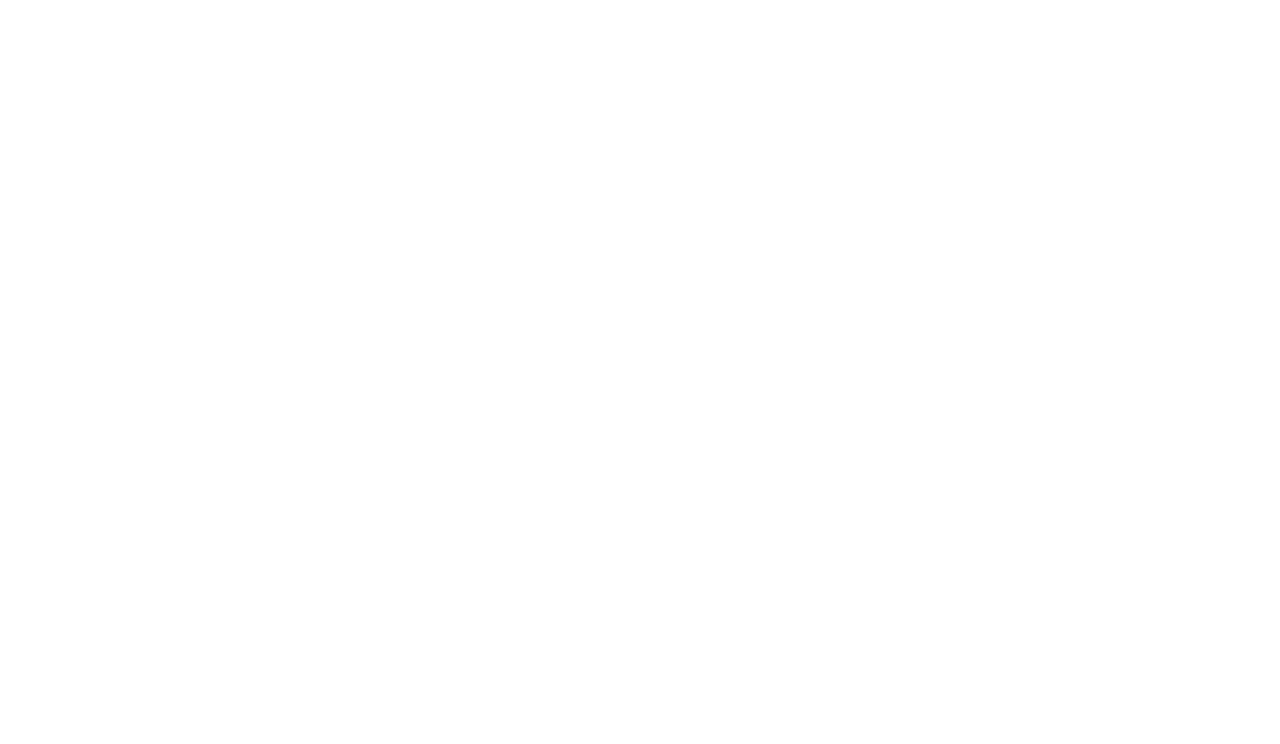
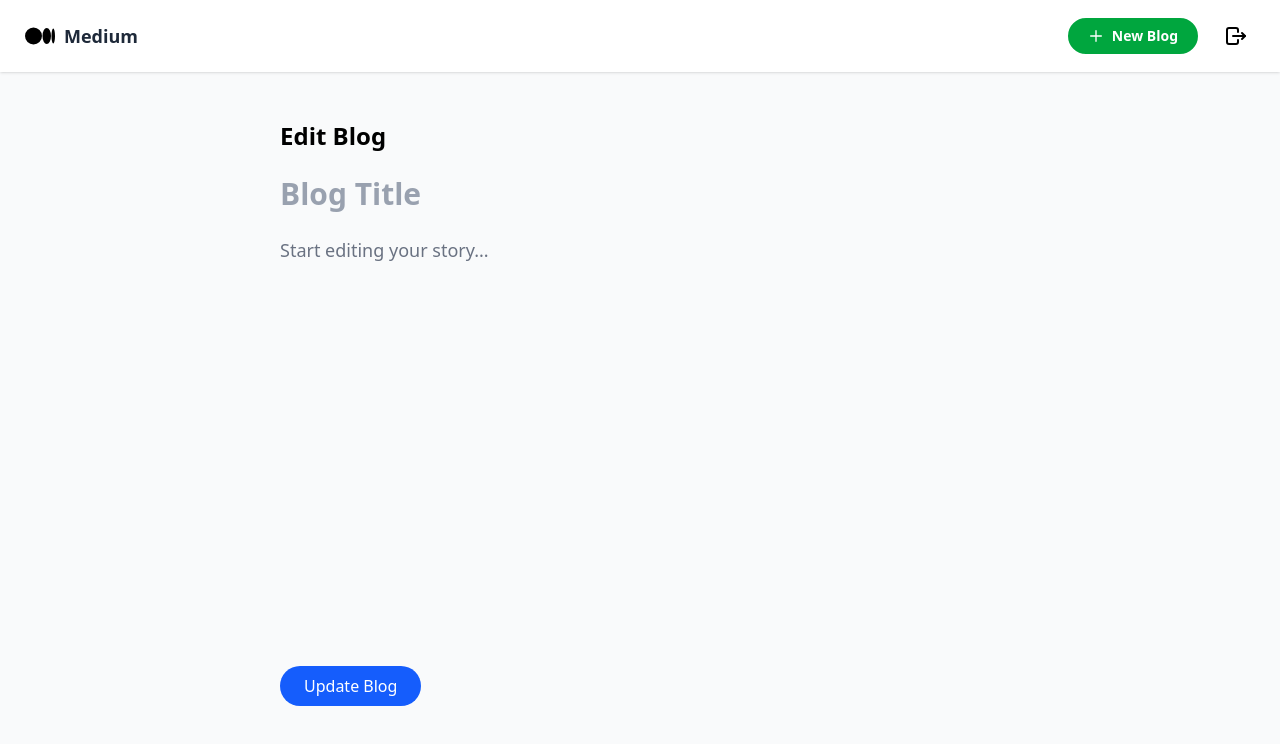
Before and after one commit to vatsalbhalla04/Medium-App, a React (Vite) app in the folder Frontend/: page /blog/edit/1 in a window 1280 px wide. Before the commit this address had no page. Shown: the top 744 px of the page. Built offline with nearby package versions, Linux system fonts and the light colour scheme; no server answers.

Commit message:
Feature Changes

```diff
--- a/Frontend/package.json
+++ b/Frontend/package.json
@@ -13,6 +13,7 @@
     "@tailwindcss/vite": "^4.1.10",
     "@vatsalbhalla03/medium-common": "^1.0.1",
     "axios": "^1.10.0",
+    "jwt-decode": "^4.0.0",
     "react": "^19.1.0",
     "react-dom": "^19.1.0",
     "react-router-dom": "^7.6.2",
--- a/Frontend/src/MainMedium.tsx
+++ b/Frontend/src/MainMedium.tsx
@@ -7,6 +7,7 @@
 import { DetailBlogPage } from "./pages/DetailBlogPage";
 import { LandingPage } from "./pages/LandingPage";
 import { WriteBlog } from "./pages/WriteBlog";
+import EditBlog from "./pages/EditBlog";
 
 export default function MainMedium() {
   return (
@@ -19,6 +20,7 @@
           <Route path="/blogs" element={<Blog />} />
           <Route path="/blog/getBlog/:id" element={<DetailBlogPage/>} />
           <Route path="/blog/writeBlog/" element={<WriteBlog/>} />
+          <Route path="/blog/edit/:id" element={<EditBlog />} />
         </Routes>
       </BrowserRouter>
       <ToastContainer position="top-center" autoClose={2000} />
--- /dev/null
+++ b/Frontend/src/config/getUserFromToken.tsx
@@ -0,0 +1,22 @@
+// utils/getUserFromToken.ts
+import jwtDecode from "jwt-decode";
+
+interface TokenPayload {
+  id: string;
+  name: string;
+  email?: string;
+  exp?: number;
+}
+
+export function getUserFromToken(): TokenPayload | null {
+  const token = localStorage.getItem("token");
+  if (!token) return null;
+
+  try {
+    const payload = jwtDecode<TokenPayload>(token);
+    return payload;
+  } catch (e) {
+    console.error("Failed to decode token:", e);
+    return null;
+  }
+}
--- /dev/null
+++ b/Frontend/src/hooks/useUpdateBlog.tsx
@@ -0,0 +1,44 @@
+import { useState } from "react";
+import axios from "axios";
+import { BACKEND_URL } from "../config/configg";
+
+interface UpdateBlogInput {
+  id: string;
+  title: string;
+  content: string;
+}
+
+export function useUpdateBlog() {
+  const [loading, setLoading] = useState(false);
+  const [error, setError] = useState<string | null>(null);
+  const [success, setSuccess] = useState(false);
+
+  const updateBlog = async (input: UpdateBlogInput) => {
+    setLoading(true);
+    setError(null);
+    setSuccess(false);
+
+    try {
+      const response = await axios.put(`${BACKEND_URL}/api/v1/blog/updateBlog`, input, {
+        headers: {
+          Authorization: `Bearer ${localStorage.getItem("token")}`,
+        },
+      });
+
+      if (response.status === 200) {
+        setSuccess(true);
+      }
+    } catch (err: any) {
+      setError(err?.response?.data?.message || "Failed to update blog");
+    } finally {
+      setLoading(false);
+    }
+  };
+
+  return {
+    updateBlog,
+    loading,
+    error,
+    success,
+  };
+}
--- /dev/null
+++ b/Frontend/src/pages/EditBlog.tsx
@@ -0,0 +1,66 @@
+import { useParams, useNavigate } from "react-router-dom";
+import { useBlog } from "../hooks/blogHooks";
+import { useUpdateBlog } from "../hooks/useUpdateBlog";
+import { useState, useEffect } from "react";
+import AppBar from "../components/AppBar";
+import { toast } from "react-toastify";
+
+export default function EditBlog() {
+  const { id } = useParams<{ id: string }>();
+  const { loading, blog } = useBlog({ id: id! });
+  const { updateBlog, loading: updating, error, success } = useUpdateBlog();
+
+  const [title, setTitle] = useState("");
+  const [content, setContent] = useState("");
+  const navigate = useNavigate();
+
+  useEffect(() => {
+    if (blog) {
+      setTitle(blog.title);
+      setContent(blog.content);
+    }
+  }, [blog]);
+
+  const handleUpdate = async () => {
+    await updateBlog({ id: id!, title, content });
+    if (success) {
+      toast.success("Blog updated successfully");
+      navigate(`/blog/getBlog/${id}`);
+    }
+  };
+
+  return (
+    <div className="bg-gray-50 min-h-screen">
+      <AppBar />
+      <div className="max-w-3xl mx-auto mt-12 px-6">
+        <h1 className="text-2xl font-bold mb-6">Edit Blog</h1>
+
+        <input
+          type="text"
+          placeholder="Blog Title"
+          className="w-full text-3xl font-semibold outline-none bg-transparent placeholder-gray-400 mb-6"
+          value={title}
+          onChange={(e) => setTitle(e.target.value)}
+        />
+
+        <textarea
+          placeholder="Start editing your story..."
+          className="w-full min-h-[400px] text-lg leading-relaxed outline-none bg-transparent resize-none placeholder-gray-500"
+          value={content}
+          onChange={(e) => setContent(e.target.value)}
+        />
+
+        <div className="mt-6">
+          <button
+            className="bg-blue-600 hover:bg-blue-700 text-white px-6 py-2 rounded-full font-medium transition cursor-pointer"
+            onClick={handleUpdate}
+            disabled={updating}
+          >
+            {updating ? "Updating..." : "Update Blog"}
+          </button>
+          {error && <p className="text-red-500 mt-2">{error}</p>}
+        </div>
+      </div>
+    </div>
+  );
+}
--- a/Frontend/src/pages/WriteBlog.tsx
+++ b/Frontend/src/pages/WriteBlog.tsx
@@ -3,6 +3,7 @@
 import { useState } from "react";
 import { BACKEND_URL } from "../config/configg";
 import { useNavigate } from "react-router-dom";
+import { toast } from "react-toastify";
 
 export function WriteBlog() {
   const [title, setTitle] = useState("");
@@ -11,14 +12,20 @@
 
   async function postBlog() {
     try {
-      const response = await axios.post(`${BACKEND_URL}/api/v1/blog/writeBlog`, {
-        title, content
-      }, {
-        headers: {
-          Authorization: `Bearer ${localStorage.getItem("token")}`,
+      const response = await axios.post(
+        `${BACKEND_URL}/api/v1/blog/writeBlog`,
+        {
+          title,
+          content,
+        },
+        {
+          headers: {
+            Authorization: `Bearer ${localStorage.getItem("token")}`,
+          },
         }
-      });
-        naviagte(`/blog/getBlog/${response.data.id}`)
+      );
+      toast("Blog Published");
+      naviagte(`/blog/getBlog/${response.data.id}`);
     } catch (err) {
       console.error("Error posting blog:", err);
     }
```
Also changed, not shown: 1 other file (tests, documents, lock files or other folders).
